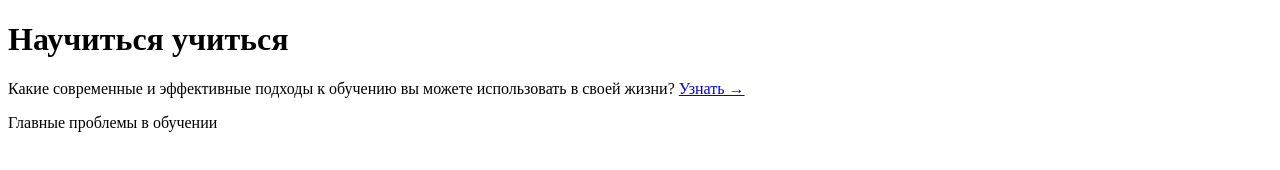
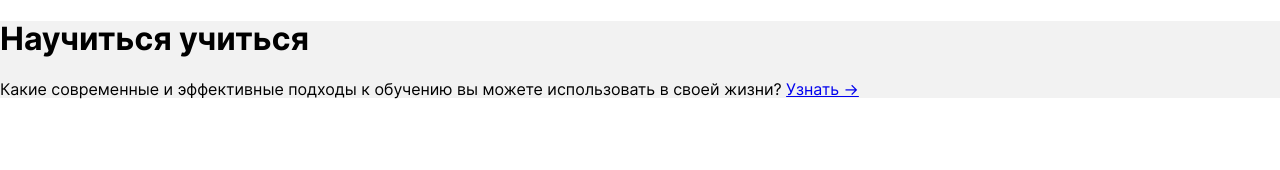
Before and after one commit to AndreyTsibin/first-project, a plain HTML site: page index.html in a window 1280 px wide. Drawn offline with Linux system fonts and the light colour scheme.

Commit message:
Подключил нормалайз, стили к index

```diff
--- a/blocks/header/header.css
+++ b/blocks/header/header.css
@@ -0,0 +1,3 @@
+.header {
+  background-color: #f2f2f2;
+}
--- /dev/null
+++ b/blocks/page/page.css
@@ -0,0 +1,7 @@
+.page {
+  min-width: 1100px;
+  max-width: 1600px;
+  margin: 0 auto;
+  font-family: 'Inter', Arial, sans-serif;
+  font-weight: normal;
+}
--- a/index.html
+++ b/index.html
@@ -11,6 +11,8 @@
     />
     <meta name="keywords" content="учеба, мозг, знания" />
     <meta name="author" content="Андрей Цибин" />
+    <link rel="stylesheet" href="vendor/normalize.css" />
+    <link rel="stylesheet" href="pages/index.css" />
   </head>
   <body class="page">
     <header class="header">
@@ -27,7 +29,7 @@
     <main class="content">
       <section class="description">
         <div class="two-columns">
-          <div class="two-columns__brief">Главные проблемы в обучении</div>
+          <div class="two-columns__brief"></div>
           <div class=""></div>
         </div>
       </section>
--- a/pages/index.css
+++ b/pages/index.css
@@ -0,0 +1,3 @@
+@import url('/vendor/fonts.css');
+@import url('/blocks/page/page.css');
+@import url('/blocks/header/header.css');
```
